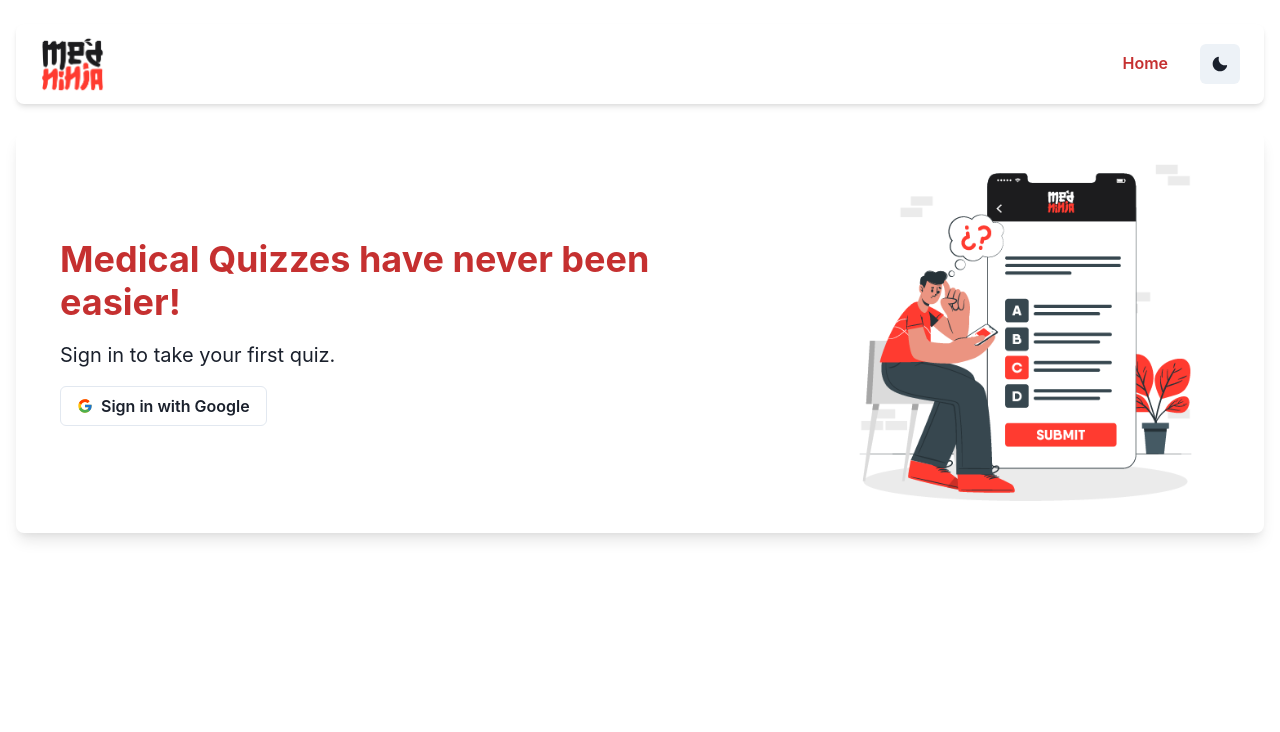
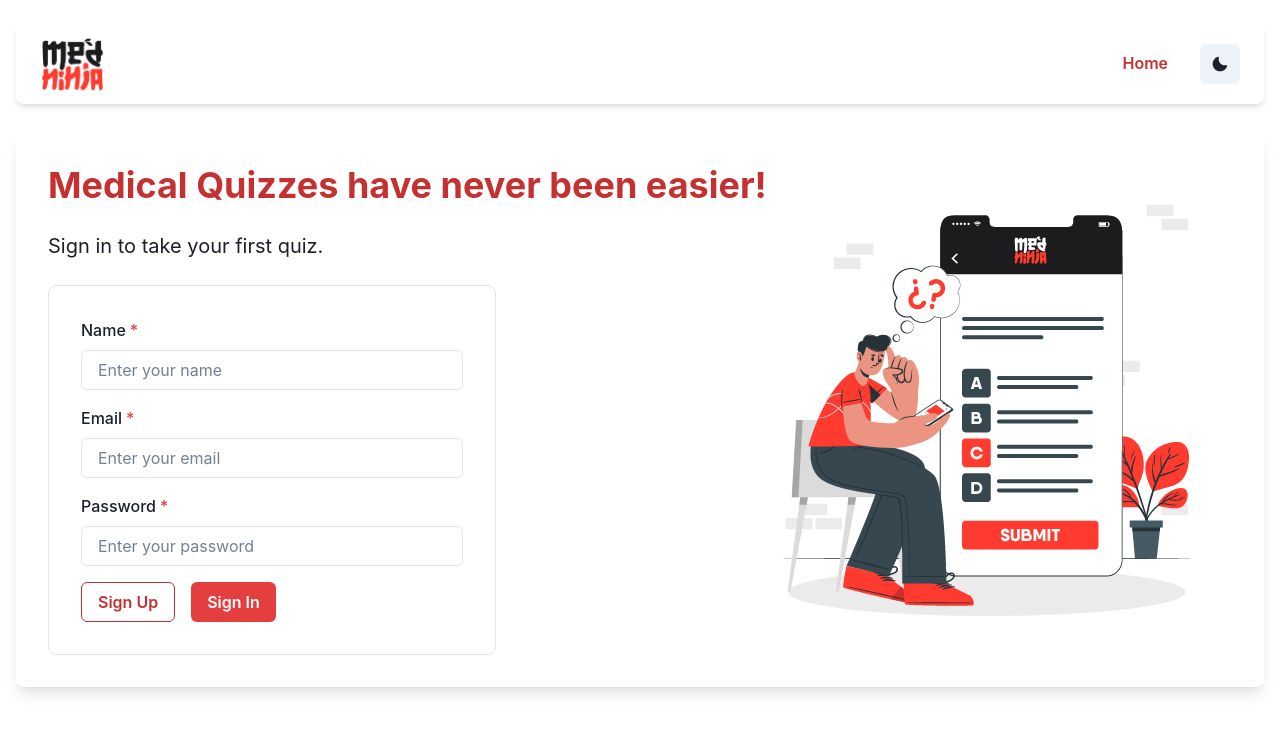
Before and after one commit to fazmain/Ganglyon, a React (Create React App) app: page /dashboard in a window 1280 px wide. Shown: the top 732 px of the page. Built offline with nearby package versions, Linux system fonts and the light colour scheme; no server answers; the database is empty.

Commit message:
Add New sign in method

```diff
--- a/src/App.js
+++ b/src/App.js
@@ -1,55 +1,35 @@
 import React, { useEffect, useState } from "react";
 import { auth } from "./firebase-config";
 import { getDatabase, ref, onValue } from "firebase/database";
-import {
-  GoogleAuthProvider,
-  signInWithPopup,
-  signOut as firebaseSignOut,
-  onAuthStateChanged,
-} from "firebase/auth";
-import {
-  Spinner,
-  Image,
-  Text,
-  Box,
-  ChakraProvider,
-  Container,
-} from "@chakra-ui/react";
+import { onAuthStateChanged } from "firebase/auth";
+import { Box, ChakraProvider, Container } from "@chakra-ui/react";
 import Quiz from "./Quiz";
 import LandingPage from "./LandingPage";
 import Dashboard from "./Dashboard";
 import Navbar from "./NavBar";
-//import quizzes from "./quizData";
+import Welcome from "./Welcome";
+import SignUp from "./SignUp";
 import {
   BrowserRouter as Router,
   Routes,
   Route,
   Navigate,
 } from "react-router-dom";
-import Welcome from "./Welcome";
+import { UserProvider } from "./contexts/UserContext";
 
 function App() {
   const [user, setUser] = useState(null);
   const [quizzes, setQuizzes] = useState([]);
-  const [loading, setLoading] = useState(true); // State to track loading
+  const [loading, setLoading] = useState(true);
 
   useEffect(() => {
-    const quizdb = getDatabase();
-    const quizRef = ref(quizdb, "quizzes");
-
-    onValue(
-      quizRef,
-      (snapshot) => {
+    const db = getDatabase();
+    const quizzesRef = ref(db, "quizzes");
+    onValue(quizzesRef, (snapshot) => {
       const data = snapshot.val();
-        if (data) {
-          setQuizzes(data);
-        }
+      setQuizzes(Object.values(data || {}));
       setLoading(false);
-      },
-      {
-        onlyOnce: true,
-      }
-    );
+    });
   }, []);
 
   useEffect(() => {
@@ -59,38 +39,14 @@
     return () => unsubscribe();
   }, []);
 
-  const signInWithGoogle = () => {
-    const googleAuthProvider = new GoogleAuthProvider();
-    signInWithPopup(auth, googleAuthProvider).catch((error) =>
-      alert(error.message)
-    );
-  };
-
-  const signOut = () => {
-    firebaseSignOut(auth);
-  };
-
-  if (loading) {
-    return (
-      <Box
-      display="flex"
-      justifyContent="center"
-      alignItems="center"
-      height="100vh"
-      >
-      <Image src={require("./assets/logo.png")} alt="Logo" boxSize="100" />
-      </Box>
-    );
-  }
-
   return (
     <ChakraProvider>
+      <UserProvider>
         <Router>
           <Container maxW="container.xl" p={4} pt={6}>
-          <Navbar user={user} auth={auth} signInWithGoogle={signInWithGoogle} />
+            <Navbar user={user} auth={auth} />
             <Box>
               {user ? (
-              <>
                 <Routes>
                   <Route
                     path="/"
@@ -98,7 +54,7 @@
                   />
                   <Route
                     path="/landing"
-                    element={<LandingPage user={user} quizzes={quizzes} />}
+                    element={<LandingPage quizzes={quizzes} />}
                   />
                   <Route
                     path="/quiz/:quizID"
@@ -109,13 +65,15 @@
                     element={<Dashboard user={user} />}
                   />
                 </Routes>
+              ) : (
+                <>
+                  <Welcome />
                 </>
-            ) : (
-              <Welcome signInWithGoogle={signInWithGoogle} />
               )}
             </Box>
           </Container>
         </Router>
+      </UserProvider>
     </ChakraProvider>
   );
 }
--- a/src/Dashboard.js
+++ b/src/Dashboard.js
@@ -66,7 +66,7 @@
   if (!quizResults.length) {
     return (
       <Container centerContent>
-        <Heading>No Results Found</Heading>
+        <Heading color="red.500" p={10}>No Quizzes Still Taken</Heading>
       </Container>
     );
   }
--- a/src/LandingPage.js
+++ b/src/LandingPage.js
@@ -23,8 +23,10 @@
   useColorMode,
 } from "@chakra-ui/react";
 import { Link } from "react-router-dom";
+import { useUser } from './contexts/UserContext';
 
-const LandingPage = ({ quizzes, user }) => {
+const LandingPage = ({ quizzes }) => {
+  const user = useUser();
   const { colorMode } = useColorMode();
   const [subjectFilter, setSubjectFilter] = useState("");
   const [chapterFilter, setChapterFilter] = useState("");
--- /dev/null
+++ b/src/SignUp.js
@@ -0,0 +1,126 @@
+import React, { useState } from "react";
+import { auth } from "./firebase-config";
+import {
+  createUserWithEmailAndPassword,
+  signInWithEmailAndPassword,
+} from "firebase/auth";
+import {
+  Box,
+  Button,
+  FormControl,
+  FormLabel,
+  Input,
+  useToast,
+  Spinner,
+} from "@chakra-ui/react";
+import { updateProfile } from "firebase/auth";
+
+function SignUp() {
+  const [email, setEmail] = useState("");
+  const [password, setPassword] = useState("");
+  const [name, setName] = useState("");
+  const [isLoading, setIsLoading] = useState(false);
+  const toast = useToast();
+
+  const handleSignUp = async () => {
+    setIsLoading(true);
+    try {
+      const userCredential = await createUserWithEmailAndPassword(
+        auth,
+        email,
+        password
+      );
+      await updateProfile(userCredential.user, {
+        displayName: name,
+      });
+      toast({
+        title: "Account created successfully",
+        description: "Welcome, " + name,
+        status: "success",
+        duration: 5000,
+        isClosable: true,
+      });
+    } catch (error) {
+      toast({
+        title: "Error creating account",
+        description: error.message,
+        status: "error",
+        duration: 5000,
+        isClosable: true,
+      });
+    }
+    setIsLoading(false);
+  };
+
+  const handleSignIn = async () => {
+    setIsLoading(true);
+    try {
+      await signInWithEmailAndPassword(auth, email, password);
+      toast({
+        title: "Signed in successfully",
+        status: "success",
+        duration: 5000,
+        isClosable: true,
+      });
+    } catch (error) {
+      toast({
+        title: "Failed to sign in",
+        description: error.message,
+        status: "error",
+        duration: 5000,
+        isClosable: true,
+      });
+    }
+    setIsLoading(false);
+  };
+
+  return (
+    <Box maxW="md" p="8" borderWidth="1px" borderRadius="lg">
+      <FormControl isRequired>
+        <FormLabel>Name</FormLabel>
+        <Input
+          placeholder="Enter your name"
+          value={name}
+          onChange={(e) => setName(e.target.value)}
+        />
+      </FormControl>
+      <FormControl mt="4" isRequired>
+        <FormLabel>Email</FormLabel>
+        <Input
+          placeholder="Enter your email"
+          value={email}
+          onChange={(e) => setEmail(e.target.value)}
+        />
+      </FormControl>
+      <FormControl mt="4" isRequired>
+        <FormLabel>Password</FormLabel>
+        <Input
+          placeholder="Enter your password"
+          type="password"
+          value={password}
+          onChange={(e) => setPassword(e.target.value)}
+        />
+      </FormControl>
+      <Button
+        colorScheme="red"
+        variant="outline"
+        mt="4"
+        onClick={handleSignUp}
+        isLoading={isLoading}
+      >
+        Sign Up
+      </Button>
+      <Button
+        colorScheme="red"
+        mt="4"
+        ml="4"
+        onClick={handleSignIn}
+        isLoading={isLoading}
+      >
+        Sign In
+      </Button>
+    </Box>
+  );
+}
+
+export default SignUp;
--- a/src/TFQuestion.js
+++ b/src/TFQuestion.js
@@ -14,7 +14,7 @@
   return (
     <>
       {Object.keys(question.options).map((key) => (
-        <HStack key={key} spacing={4}>
+        <Stack key={key} spacing={4}>
           <Text>{`${question.options[key]} (${key.toUpperCase()}):`}</Text>
           <RadioGroup
             onChange={(value) => handleTFChange(key, value)}
@@ -30,7 +30,7 @@
               </Box>
             </Stack>
           </RadioGroup>
-        </HStack>
+        </Stack>
       ))}
     </>
   );
--- a/src/Welcome.js
+++ b/src/Welcome.js
@@ -3,17 +3,18 @@
   Box,
   Text,
   HStack,
+  Stack,
   Heading,
   Image,
-  Button,
   useColorMode,
   useBreakpointValue,
 } from "@chakra-ui/react";
 import home from "./assets/home.png";
+import SignUp from "./SignUp";
 
-import { FcGoogle } from "react-icons/fc";
+// import { FcGoogle } from "react-icons/fc";
 
-const Welcome = ({ signInWithGoogle }) => {
+const Welcome = ({ user }) => {
   const { colorMode } = useColorMode();
 
   return (
@@ -23,32 +24,51 @@
       borderRadius="lg"
       boxShadow="lg"
       bg={colorMode === "light" ? "white" : "gray.700"}
+      responsive={{
+        sm: {
+          flexDirection: "column",
+          alignItems: "center",
+        },
+      }}
     >
-      <HStack spacing={200}>
-        <Box pl={"3"}>
-          <Heading color={colorMode === "light" ? "red.600" : "red.300"} mb={4}>
+      <HStack spacing={4}>
+        <Stack>
+          <Heading
+            color={colorMode === "light" ? "red.600" : "red.300"}
+            mb={4}
+          >
             Medical Quizzes have never been easier!
           </Heading>
           <Text fontSize="xl" mb={4}>
             Sign in to take your first quiz.
           </Text>
-          <Button
+          {/* Depreciated google login */}
+          {/* <Button
             onClick={signInWithGoogle}
             maxW={"md"}
             variant={"outline"}
             leftIcon={<FcGoogle />}
+            size="sm"
+            py={2}
+            px={4}
           >
             Sign in with Google
-          </Button>
-        </Box>
+          </Button> */}
+          <SignUp />
+        </Stack>
         <Box>
+          {useBreakpointValue({
+            lg: (
               <Image
-            pr={10}
+                pr={2}
                 src={home}
                 alt="Home"
                 objectFit="contain"
                 height={"100%"}
               />
+            ),
+            md: null,
+          })}
         </Box>
       </HStack>
     </Box>
--- /dev/null
+++ b/src/contexts/UserContext.js
@@ -0,0 +1,24 @@
+import React, { createContext, useContext, useState, useEffect } from 'react';
+import { onAuthStateChanged } from 'firebase/auth';
+import { auth } from '../firebase-config';
+
+const UserContext = createContext();
+
+export const useUser = () => useContext(UserContext);
+
+export const UserProvider = ({ children }) => {
+    const [user, setUser] = useState(null);
+
+    useEffect(() => {
+        const unsubscribe = onAuthStateChanged(auth, (currentUser) => {
+            setUser(currentUser);
+        });
+        return () => unsubscribe();
+    }, []);
+
+    return (
+        <UserContext.Provider value={user}>
+            {children}
+        </UserContext.Provider>
+    );
+};
```
Lines whose indentation alone changed are shown as unchanged.
